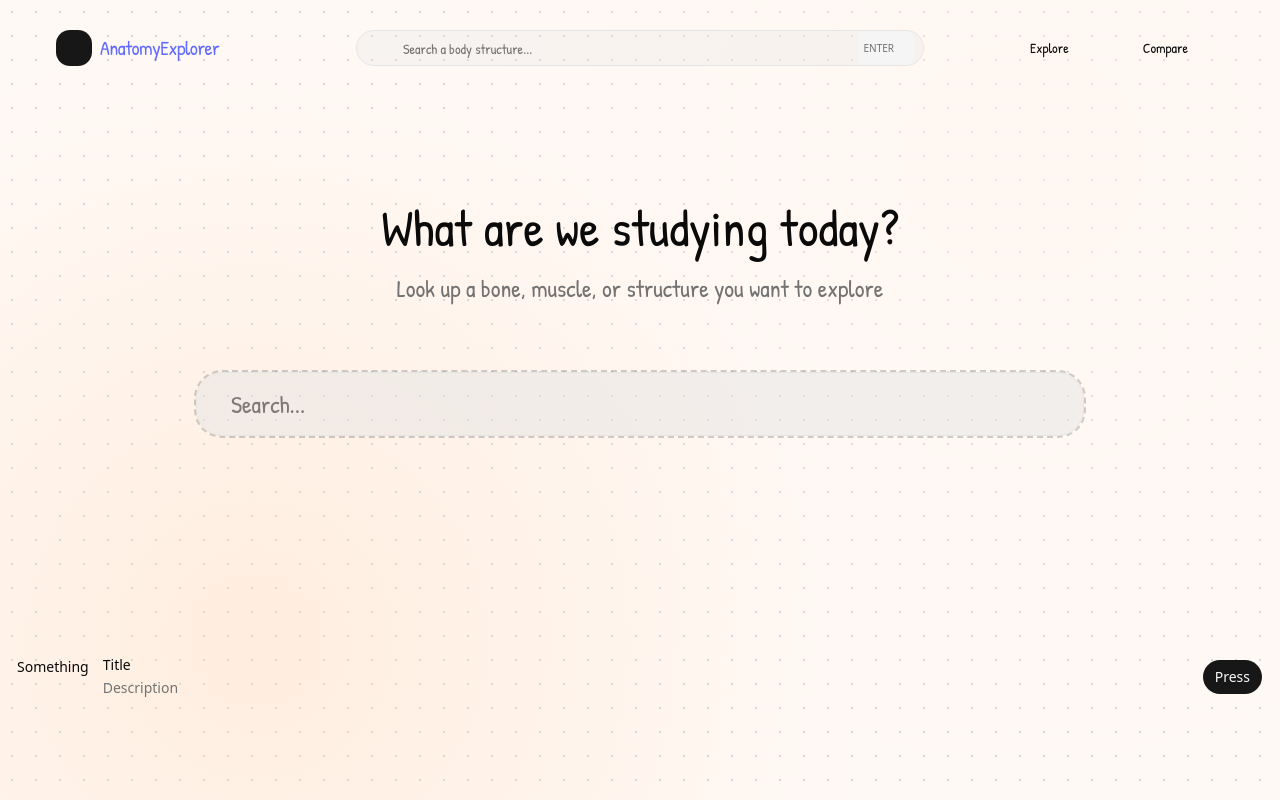
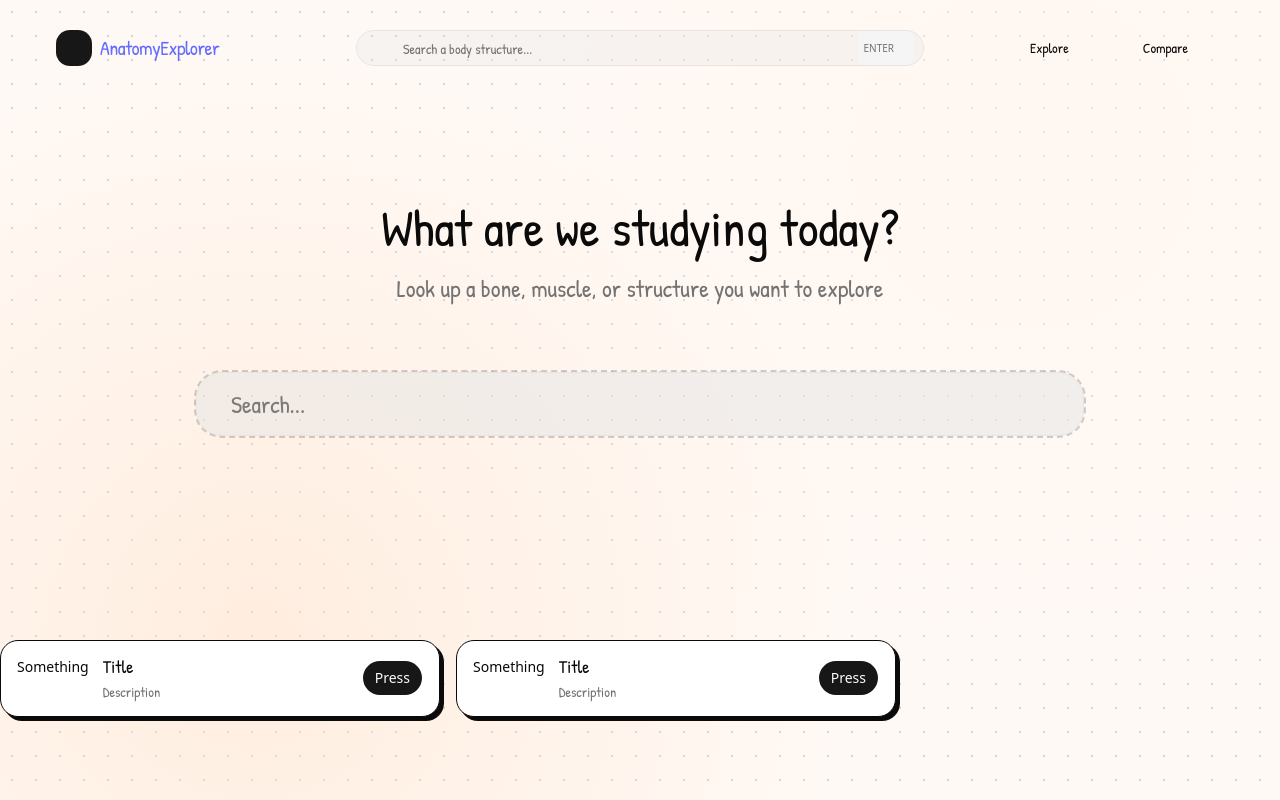
Before and after one commit to HUSS4IN22/free_anatomy_explorer, a React (Vite) app in the folder frontend/: page / in a window 1280 px wide. Built offline with nearby package versions, Linux system fonts and the light colour scheme; some icons are missing.

Commit message:
Add base styling of Item component for recent searches

```diff
--- a/frontend/src/blocks/RecentSearches.tsx
+++ b/frontend/src/blocks/RecentSearches.tsx
@@ -10,7 +10,19 @@ import {
 
 export default function RecentSearches() {
   return (
-    <div>
+    <div className="flex gap-4 max-w-4xl">
+      <Item>
+        <ItemMedia>
+          Something
+        </ItemMedia>
+        <ItemContent>
+          <ItemTitle>Title</ItemTitle>
+          <ItemDescription>Description</ItemDescription>
+        </ItemContent>
+        <ItemActions>
+          <Button>Press</Button>
+        </ItemActions>
+      </Item>
       <Item>
         <ItemMedia>
           Something
--- a/frontend/src/components/ui/item.tsx
+++ b/frontend/src/components/ui/item.tsx
@@ -35,11 +35,12 @@ function ItemSeparator({
 }
 
 const itemVariants = cva(
-  "group/item flex w-full flex-wrap items-center rounded-2xl border text-sm transition-colors duration-100 outline-none focus-visible:border-ring focus-visible:ring-[3px] focus-visible:ring-ring/50 [a]:transition-colors [a]:hover:bg-muted",
+  "group/item flex w-full flex-wrap items-center rounded-2xl border text-sm transition-all duration-200 outline-none focus-visible:border-ring focus-visible:ring-[3px] focus-visible:ring-ring/50 [a]:transition-colors [a]:hover:bg-muted",
   {
     variants: {
       variant: {
-        default: "border-transparent",
+        default:
+          "border-foreground bg-card shadow-[4px_4px_0px_0px_var(--color-foreground)] hover:-translate-y-0.5 hover:-translate-x-0.5 hover:shadow-[6px_6px_0px_0px_var(--color-foreground)] active:translate-y-0 active:translate-x-0 active:shadow-none",
         outline: "border-border",
         muted: "border-transparent bg-muted/50",
       },
@@ -88,7 +89,7 @@ const itemMediaVariants = cva(
         default: "bg-transparent",
         icon: "[&_svg:not([class*='size-'])]:size-4",
         image:
-          "size-10 overflow-hidden rounded-lg group-data-[size=sm]/item:size-8 group-data-[size=xs]/item:size-6 group-data-[size=xs]/item:rounded-md [&_img]:size-full [&_img]:object-cover",
+          "size-10 overflow-hidden rounded-xl border border-foreground group-data-[size=sm]/item:size-8 group-data-[size=xs]/item:size-6 group-data-[size=xs]/item:rounded-md [&_img]:size-full [&_img]:object-cover",
       },
     },
     defaultVariants: {
@@ -117,7 +118,7 @@ function ItemContent({ className, ...props }: React.ComponentProps<"div">) {
     <div
       data-slot="item-content"
       className={cn(
-        "flex flex-1 flex-col gap-1 group-data-[size=xs]/item:gap-0.5 [&+[data-slot=item-content]]:flex-none",
+        "flex flex-1 flex-col gap-0.5 group-data-[size=xs]/item:gap-0.5 [&+[data-slot=item-content]]:flex-none",
         className
       )}
       {...props}
@@ -130,7 +131,7 @@ function ItemTitle({ className, ...props }: React.ComponentProps<"div">) {
     <div
       data-slot="item-title"
       className={cn(
-        "line-clamp-1 flex w-fit items-center gap-2 text-sm leading-snug font-medium underline-offset-4",
+        "line-clamp-1 flex w-fit items-center gap-2 text-lg leading-snug font-medium underline-offset-4 font-patrick",
         className
       )}
       {...props}
@@ -143,7 +144,7 @@ function ItemDescription({ className, ...props }: React.ComponentProps<"p">) {
     <p
       data-slot="item-description"
       className={cn(
-        "line-clamp-2 text-left text-sm font-normal text-muted-foreground [&>a]:underline [&>a]:underline-offset-4 [&>a:hover]:text-primary",
+        "line-clamp-2 text-left text-sm font-normal text-muted-foreground font-patrick [&>a]:underline [&>a]:underline-offset-4 [&>a:hover]:text-primary",
         className
       )}
       {...props}
```
Also changed, not shown: frontend/src/blocks/MainSearch.tsx (+5 -5 lines).
